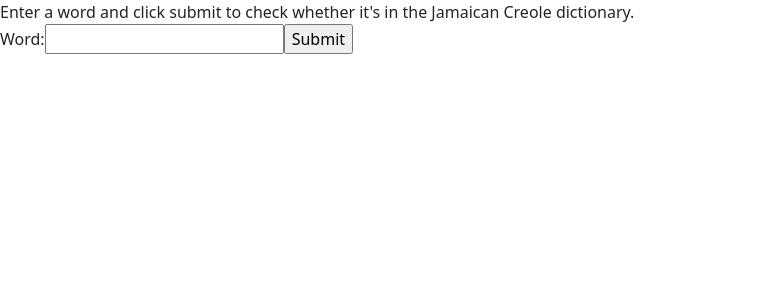
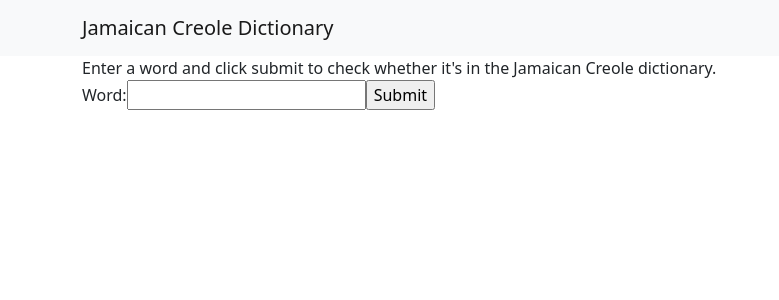
Before and after one commit to joshcwinton/jcrdict, a React (Create React App) app in the folder frontend/: page / in a window 1280 px wide. Shown: the top 300 px of the page, without its empty margins (0-779 px from the left). Built offline with nearby package versions, Linux system fonts and the light colour scheme.

Commit message:
add navbar

```diff
--- a/frontend/src/App.js
+++ b/frontend/src/App.js
@@ -1,13 +1,22 @@
 // import logo from './logo.svg';
 // import './App.css';
-import React  from 'react';
-import WordForm from './components/WordForm'
-import 'bootstrap/dist/css/bootstrap.min.css';
+import React from "react";
+import WordForm from "./components/WordForm";
+import "bootstrap/dist/css/bootstrap.min.css";
+import Container from "react-bootstrap/Container";
+import Navbar from "react-bootstrap/Navbar";
 
 function App() {
   return (
     <div className="App">
-      <WordForm />
+      <Navbar expand="lg" variant="light" bg="light">
+        <Container>
+          <Navbar.Brand href="#">Jamaican Creole Dictionary</Navbar.Brand>
+        </Container>
+      </Navbar>
+      <Container>
+        <WordForm />
+      </Container>
     </div>
   );
 }
--- a/frontend/src/components/WordForm.js
+++ b/frontend/src/components/WordForm.js
@@ -1,10 +1,10 @@
 import React from "react";
-import Alert from "react-bootstrap/Alert"
+import Alert from "react-bootstrap/Alert";
 
 class WordForm extends React.Component {
   constructor(props) {
     super(props);
-    this.state = { value: ""};
+    this.state = { value: "" };
 
     this.handleChange = this.handleChange.bind(this);
     this.handleSubmit = this.handleSubmit.bind(this);
@@ -12,7 +12,11 @@ class WordForm extends React.Component {
 
   handleChange(event) {
     // update value and delete error message
-    this.setState({ value: event.target.value, errorMessage: "", displayText: "" });
+    this.setState({
+      value: event.target.value,
+      errorMessage: "",
+      displayText: "",
+    });
   }
 
   handleSubmit(event) {
@@ -38,11 +42,11 @@ class WordForm extends React.Component {
           });
         }
       });
-      event.preventDefault();
+    event.preventDefault();
   }
 
   setErrorMessage = (message) => {
-    this.setState({errorMessage: message, displayText: ""});
+    this.setState({ errorMessage: message, displayText: "" });
   };
 
   render() {
```
